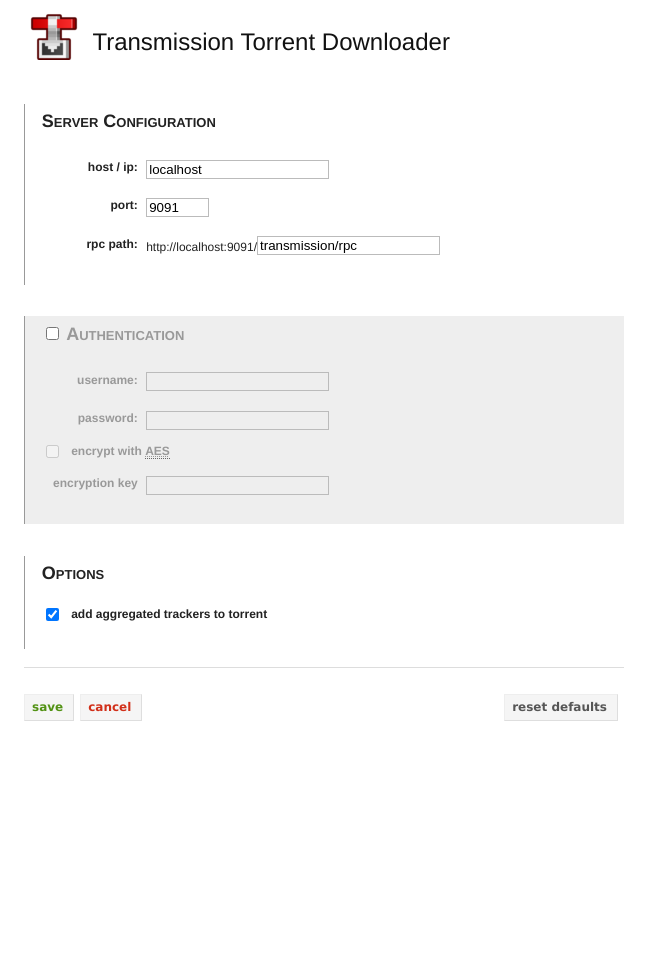
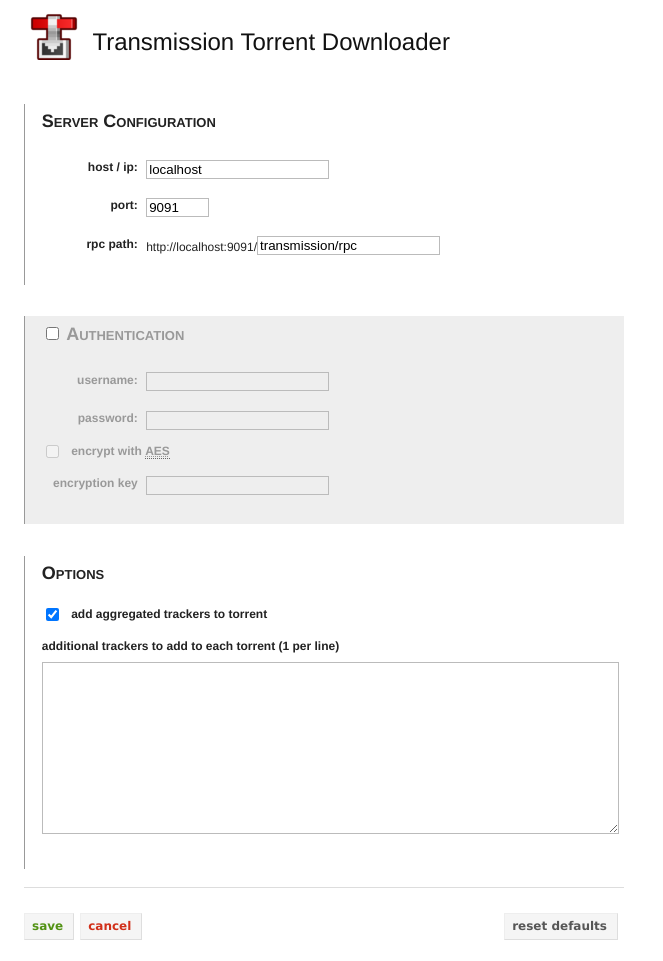
Before and after one commit to michaelficarra/transmissionDownload, a plain HTML site: page options.html in a window 1280 px wide. Shown: the whole page, without its empty margins (0-663 px from the left). Before the commit the page ends 800 px from the top, so only its background shows below. Drawn offline with Linux system fonts and the light colour scheme.

Commit message:
* using shorthand (*) to specify both http and https protocols in manifest * added "additional trackers" feature in options

```diff
--- a/options.html
+++ b/options.html
@@ -68,6 +68,12 @@
 			padding: 0.5em;
 			vertical-align: baseline;
 		}
+		label[for="additional_trackers"] { width: auto; }
+		#additional_trackers {
+			width: 100%;
+			height: 12em;
+			clear: left;
+		}
 	</style>
 </head>
 <body class="container">
@@ -120,6 +126,10 @@
 			<input type="checkbox" id="add_trackers" checked="checked" />
 			<label for="add_trackers">add aggregated trackers to torrent</label>
 		</p>
+		<p>
+			<label for="additional_trackers">additional trackers to add to each torrent (1 per line)</label>
+			<textarea id="additional_trackers"></textarea>
+		</p>
 	</fieldset>
 
 	<hr />
```
Also changed, not shown: manifest.json.
